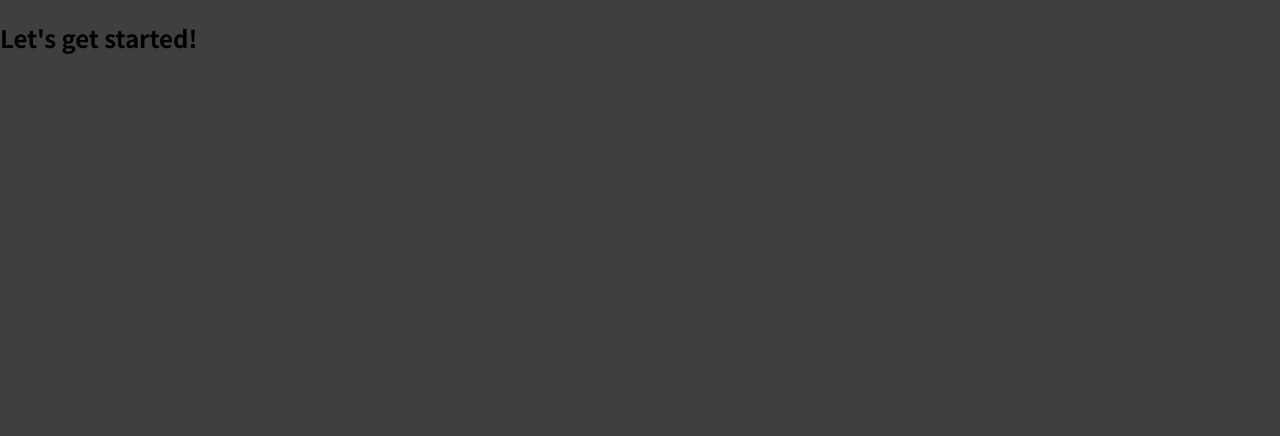
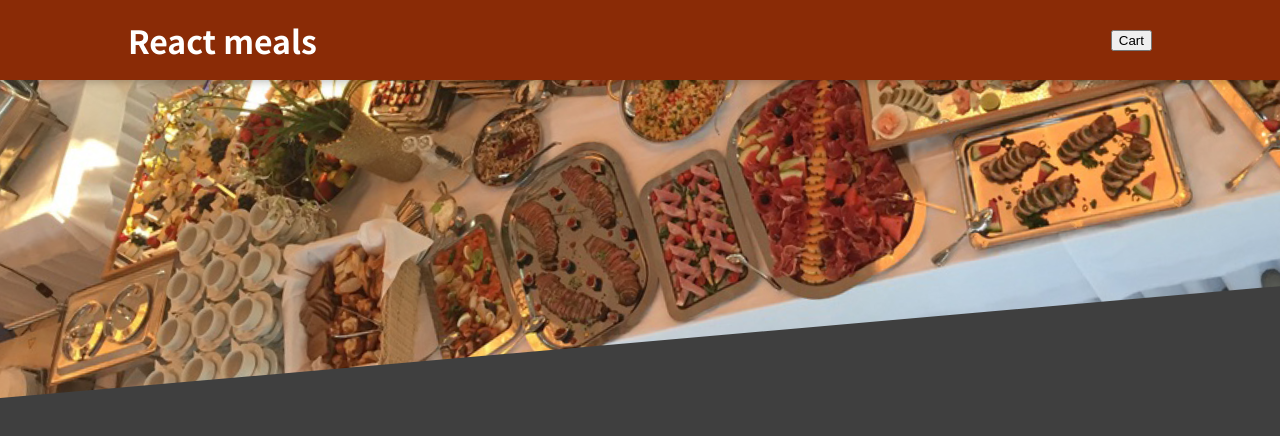
Before and after one commit to Pretest735/food-order-app, a React (Create React App) app: page / in a window 1280 px wide. Shown: the top 436 px of the page. Built offline with nearby package versions, Linux system fonts and the light colour scheme.

Commit message:
[Food-order-app] Added header module.

```diff
--- a/src/App.js
+++ b/src/App.js
@@ -1,8 +1,11 @@
+import { Fragment } from 'react';
+import Header from './Components/Layout/Header';
+
 function App() {
   return (
-    <div>
-      <h2>Let's get started!</h2>
-    </div>
+    <Fragment>
+      <Header />
+    </Fragment>
   );
 }
 
--- /dev/null
+++ b/src/Components/Layout/Header.js
@@ -0,0 +1,19 @@
+import {Fragment} from 'react';
+import classes from './Header.module.css';
+import foodImage from '../../assets/meals.jpg'
+
+const Header = (props) => {
+    return (
+        <Fragment>
+            <header className={classes.header}>
+                <h1>React meals</h1>
+                <button>Cart</button>
+            </header>
+            <div className={classes['main-image']}>
+                <img src={foodImage} alt="Foods" />
+            </div>
+        </Fragment>
+    )
+};
+
+export default Header;
--- /dev/null
+++ b/src/Components/Layout/Header.module.css
@@ -0,0 +1,29 @@
+.header {
+    position: fixed;
+    top: 0;
+    left: 0;
+    width: 100%;
+    height: 5rem;
+    background-color: #8a2b06;
+    color: white;
+    display: flex;
+    justify-content: space-between;
+    align-items: center;
+    padding: 0 10%;
+    box-shadow: 0 2px 8px rgba(0, 0, 0, 0.25);
+    z-index: 10;
+  }
+
+  .main-image {
+    width: 100%;
+    height: 25rem;
+    z-index: 0;
+    overflow: hidden;
+  }
+
+  .main-image img {
+    width: 110%;
+    height: 100%;
+    object-fit: cover;
+    transform: rotateZ(-5deg) translateY(-4rem) translateX(-1rem);
+  }
```
Also changed, not shown: src/assets/meals.jpg (added).
